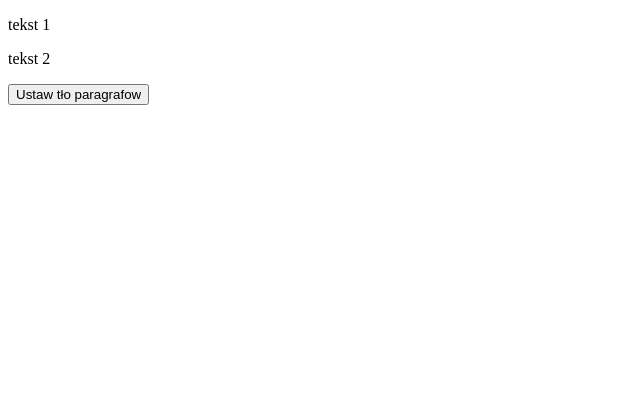
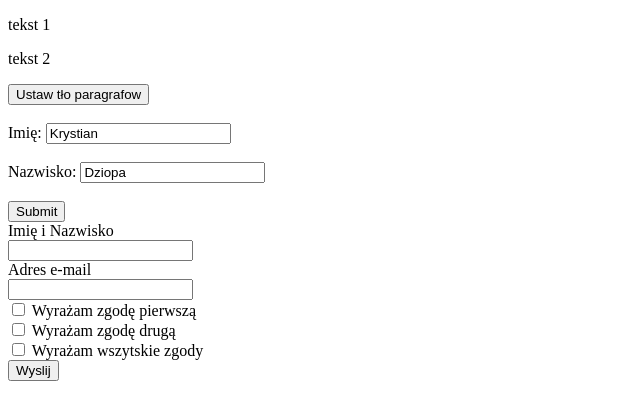
Before and after one commit to sandra4554/cwiczenia-JS, a plain HTML site: page index.html in a window 1280 px wide. Shown: the whole page, without its empty margins (0-640 px from the left). Drawn offline with Linux system fonts and the light colour scheme.

Commit message:
Cwiczenie 1 i 2 skonczone

```diff
--- a/index.html
+++ b/index.html
@@ -10,6 +10,30 @@
 	<p id="paragraf2">tekst 2</p>
 	<button id="button">Ustaw tło paragrafow</button>
 
+	<form id="formularz" onsubmit="pobierzImie(event)"><br>
+		Imię: <input type="text" name="fname" value="Krystian"><br><br>
+
+		Nazwisko: <input type="text" name="lname" value="Dziopa"><br><br>
+
+		<input type="submit" value="Submit">
+	</form>
+
+	<form action="">
+		<label for="name">Imię i Nazwisko</label><br>
+		<input type="text" id="name"><br>
+		<label for="email">Adres e-mail</label><br>
+		<input type="text" id="email"><br>
+		<input type="checkbox" id="zgoda-marketingowa-1">
+		<label for="zgoda-marketingowa-1">Wyrażam zgodę pierwszą</label><br>
+		<input type="checkbox" id="zgoda-marketingowa-2">
+		<label for="zgoda-marketingowa-2">Wyrażam zgodę drugą</label><br>
+		<input type="checkbox" id="wszystkie-zgody">
+		<label for="wszytskie-zgody">Wyrażam wszytskie zgody</label><br>
+		<input type="submit" value="Wyslij" id="wyslij">
+	</form>
+
 	<script src="js/1-zadanie.js"></script>
+	<script src="js/2-zadanie.js"></script>
+	<script src="js/3-zadanie.js"></script>
 </body>
 </html>
--- a/js/1-zadanie.js
+++ b/js/1-zadanie.js
@@ -6,4 +6,4 @@ function ustawTlo(e) {
 	document.getElementById( "paragraf2" ).style.backgroundColor = "green";
 }
 
-document.getElementById("button").addEventListener("click", ustawTlo);
+document.getElementById( "button" ).addEventListener( "click", ustawTlo );
--- /dev/null
+++ b/js/2-zadanie.js
@@ -0,0 +1,9 @@
+'use strict';
+function pobierzImie(event) {
+
+	event.preventDefault(); //zapobiegamy domyślnej akcji
+
+console.log( document.getElementById( "formularz" ).children[1].value );
+console.log( document.getElementById( "formularz" ).children[4].value );
+
+}
--- /dev/null
+++ b/js/3-zadanie.js
@@ -0,0 +1 @@
+'use strict';
```
